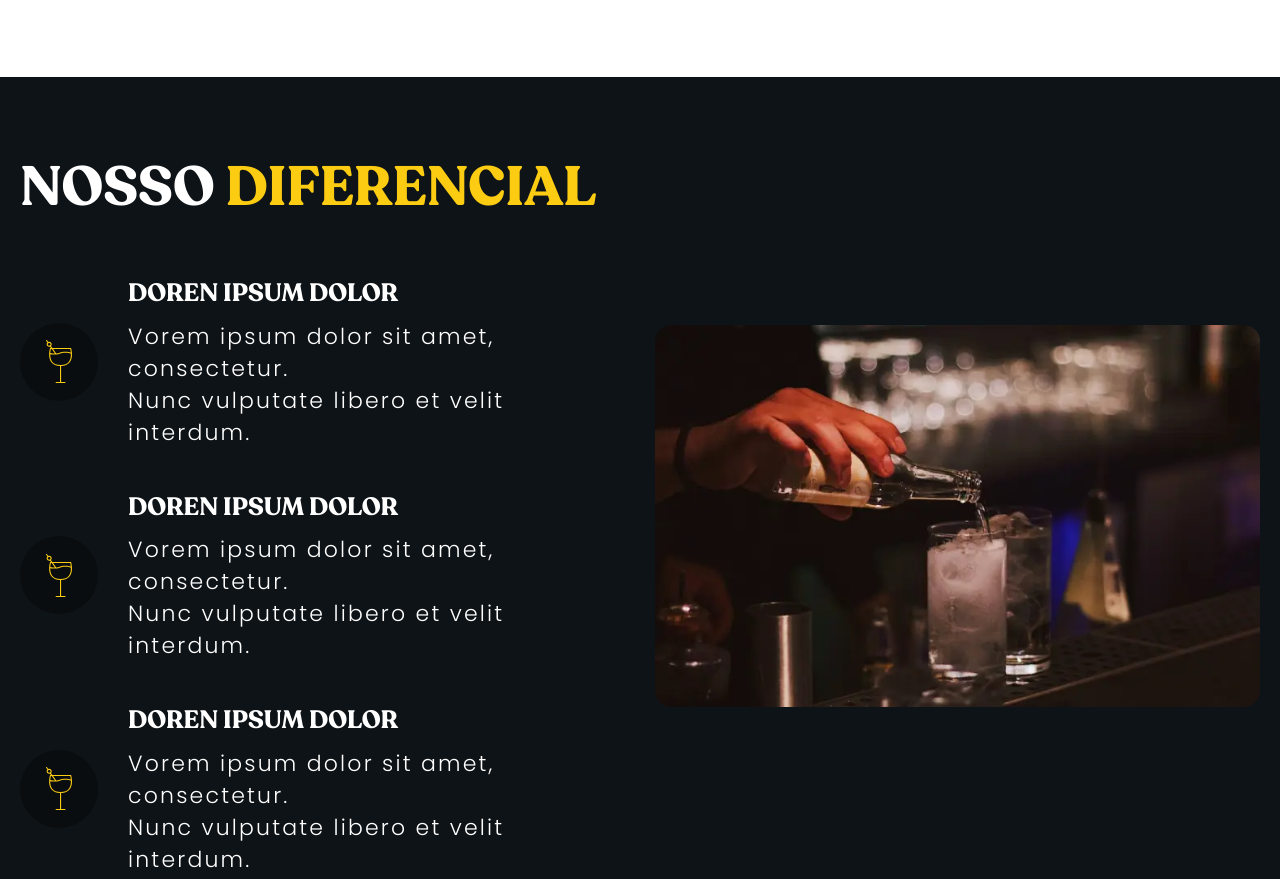
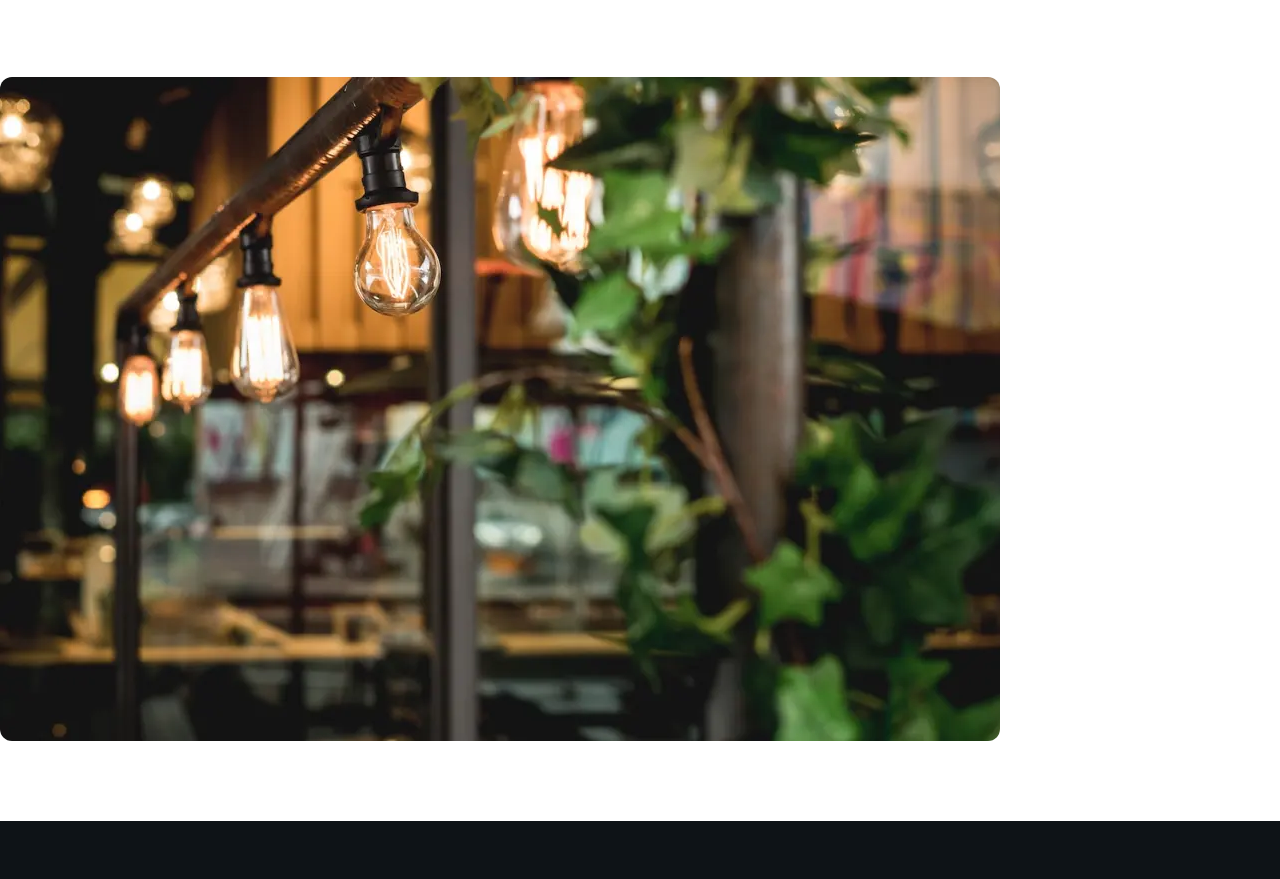
Before and after one commit to jpdrsanchez/santo-portuga, a website with bundled scripts: page index.html in a window 1280 px wide. Shown: the part 1658-2537 px from the top of the page. Built offline with nearby package versions, Linux system fonts and the light colour scheme.

Commit message:
feat: init slide section

```diff
--- a/index.html
+++ b/index.html
@@ -9,7 +9,7 @@
 </head>
 <body>
   <header class="absolute top-0 left-0 w-full pt-12 z-50">
-    <div class="container-x flex items-center justify-between">
+    <div class="container flex items-center justify-between">
       <a href="./" class="flex items-center justify-center">
         <span class="sr-only">Santo Portuga</span>
         <svg width="176" height="67" viewBox="0 0 176 67" fill="none" xmlns="http://www.w3.org/2000/svg">
@@ -134,25 +134,11 @@
     </div>
     <img src="./assets/images/detail-one.svg" alt="" aria-hidden="true" class="absolute fixed-bg-one -bottom-[174px] pointer-events-none -z-10" />
   </section>
-  <!-- <section class="left-container pb-14 md:pb-20 relative z-50">
-    <div class="swiper single-space w-full h-full">
-      <div class="swiper-wrapper">
-        <div class="swiper-slide relative">
-          <img src="./assets/images/open-space.webp" alt="" />
-          <div></div>
-        </div>
-        <div class="swiper-slide">
-          <img src="./assets/images/open-space.webp" alt="" />
-        </div>
-        <div class="swiper-slide">
-          <img src="./assets/images/open-space.webp" alt="" />
-        </div>
-        <div class="swiper-slide">
-          <img src="./assets/images/open-space.webp" alt="" />
-        </div>
-      </div>
+  <section class="left-container pb-14 md:pb-20 relative z-50">
+    <div class="w-full max-w-[1000px] h-[664px]">
+      <img src="./assets/images/open-space.webp" class="w-full h-full object-cover object-center rounded-xl" />
     </div>
-  </section> -->
+  </section>
   <section class="py-14 md:py-20 bg-interface-tertiary">
     <div class="container grid lg:grid-cols-2 gap-16 lg:gap-[30px] items-center">
       <div class="relative">
--- a/scripts.js
+++ b/scripts.js
@@ -21,9 +21,8 @@ import Swiper from 'https://cdn.jsdelivr.net/npm/swiper@10/swiper-bundle.min.mjs
 
 ;(() => {
   const singleSwiper = new Swiper('.single-space', {
-    slidesPerView: 3,
+    slidesPerView: 'auto',
     spaceBetween: 30,
-    loop: true,
   })
 })()
 
```
Also changed, not shown: styles.css.
